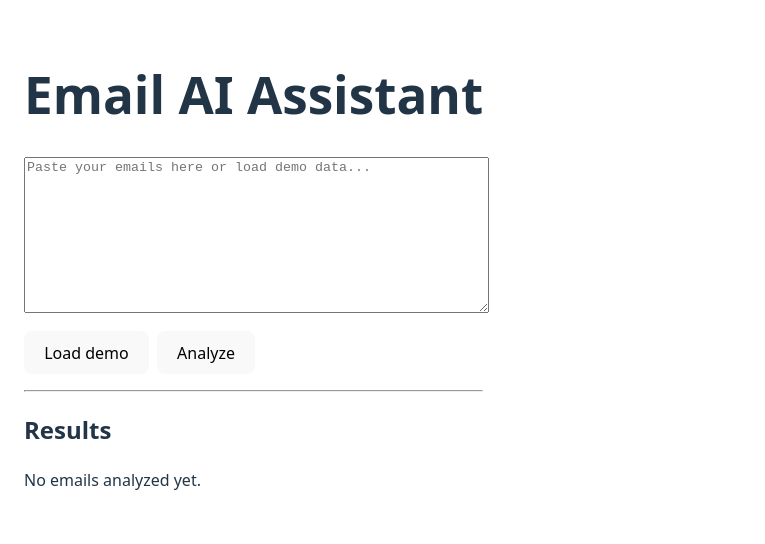
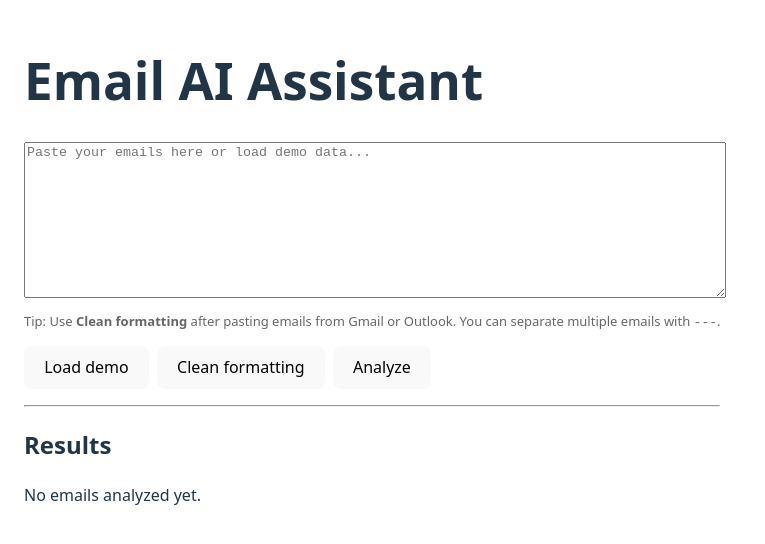
Before and after one commit to Boryana-Mihaylova/email-ai-assistant-frontend, a React (Vite) app: page / in a window 1280 px wide. Shown: the part 130-674 px from the top of the page, without its empty margins (0-765 px from the left). Built offline with nearby package versions, Linux system fonts and the light colour scheme.

Commit message:
Add clean formatting action and UX hints for pasted emails

```diff
--- a/src/App.tsx
+++ b/src/App.tsx
@@ -100,6 +100,14 @@ function App() {
       setModalLoading(false);
     }
   }
+  function cleanFormatting() {
+    const cleaned = rawText
+      .replace(/\n{2,}/g, "\n")
+      .replace(/[ \t]+/g, " ")
+      .trim();
+
+    setRawText(cleaned);
+  }
 
   return (
     <div style={{ maxWidth: 800, margin: "0 auto", padding: 24 }}>
@@ -107,16 +115,27 @@ function App() {
 
       <textarea
         rows={10}
-        style={{ width: "100%", marginBottom: 12 }}
+        style={{ width: "100%", marginBottom: 4 }}
         placeholder="Paste your emails here or load demo data..."
         value={rawText}
         onChange={(e) => setRawText(e.target.value)}
       />
 
+      <p style={{ fontSize: 13, color: "#666", marginTop: 4 }}>
+        Tip: Use <strong>Clean formatting</strong> after pasting emails from
+        Gmail or Outlook. You can separate multiple emails with <code>---</code>
+        .
+      </p>
+
       <div style={{ marginBottom: 16 }}>
         <button onClick={loadDemo} style={{ marginRight: 8 }}>
           Load demo
         </button>
+
+        <button onClick={cleanFormatting} style={{ marginRight: 8 }}>
+          Clean formatting
+        </button>
+
         <button onClick={analyzeEmails} disabled={loading}>
           {loading ? "Analyzing..." : "Analyze"}
         </button>
```
